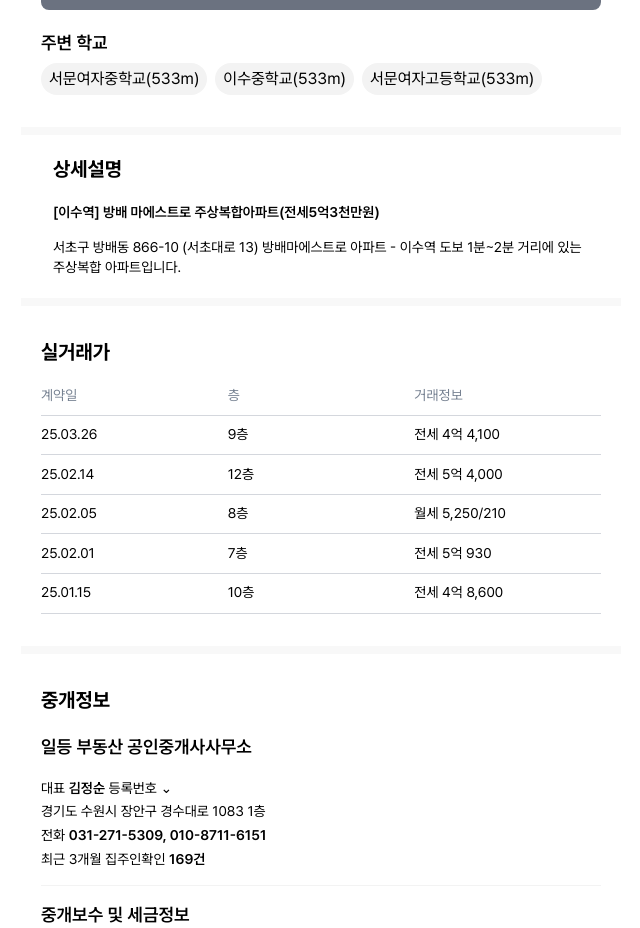
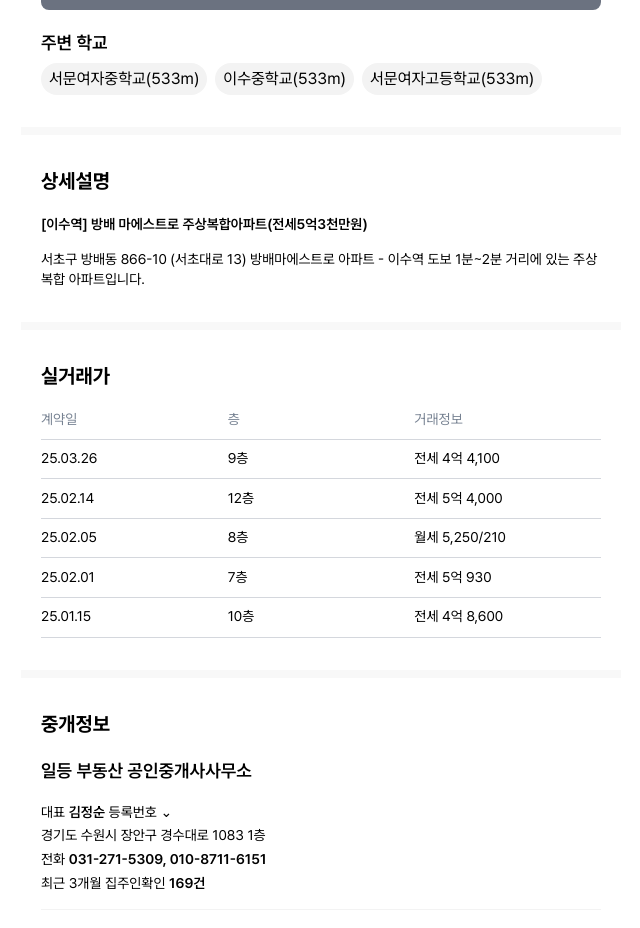
Before and after one commit to FC-DEV3-Final-Project/zoop-frontend, a Next.js app: page /property/1 in a window 1280 px wide. Shown: the part 2558-3486 px from the top of the page, without its empty margins (319-959 px from the left). Built offline with nearby package versions, Linux system fonts and the light colour scheme.

Commit message:
design: 상세설명 섹션 px py 수정

```diff
--- a/src/app/property/[id]/components/detail/section/DescriptionSection.tsx
+++ b/src/app/property/[id]/components/detail/section/DescriptionSection.tsx
@@ -21,7 +21,7 @@ export default function DescriptionSection() {
   }, []);
 
   return (
-    <section id="description" className="mb-2 scroll-mt-[80px] bg-white px-8 py-5">
+    <section id="description" className="mb-2 scroll-mt-[80px] bg-white px-5 py-8">
       <div className="mb-5 text-title2 text-black">상세설명</div>
       <div className="mb-4 text-caption1 text-black">
         [이수역] 방배 마에스트로 주상복합아파트(전세5억3천만원)
```
